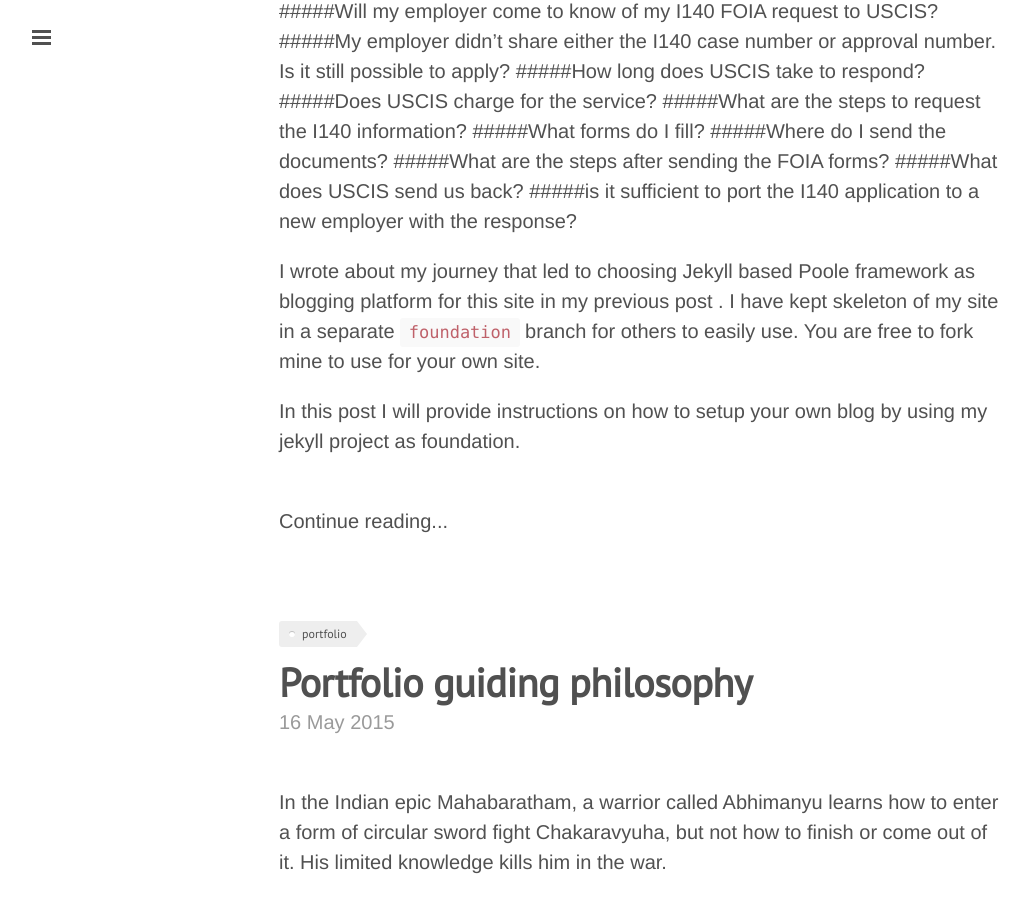
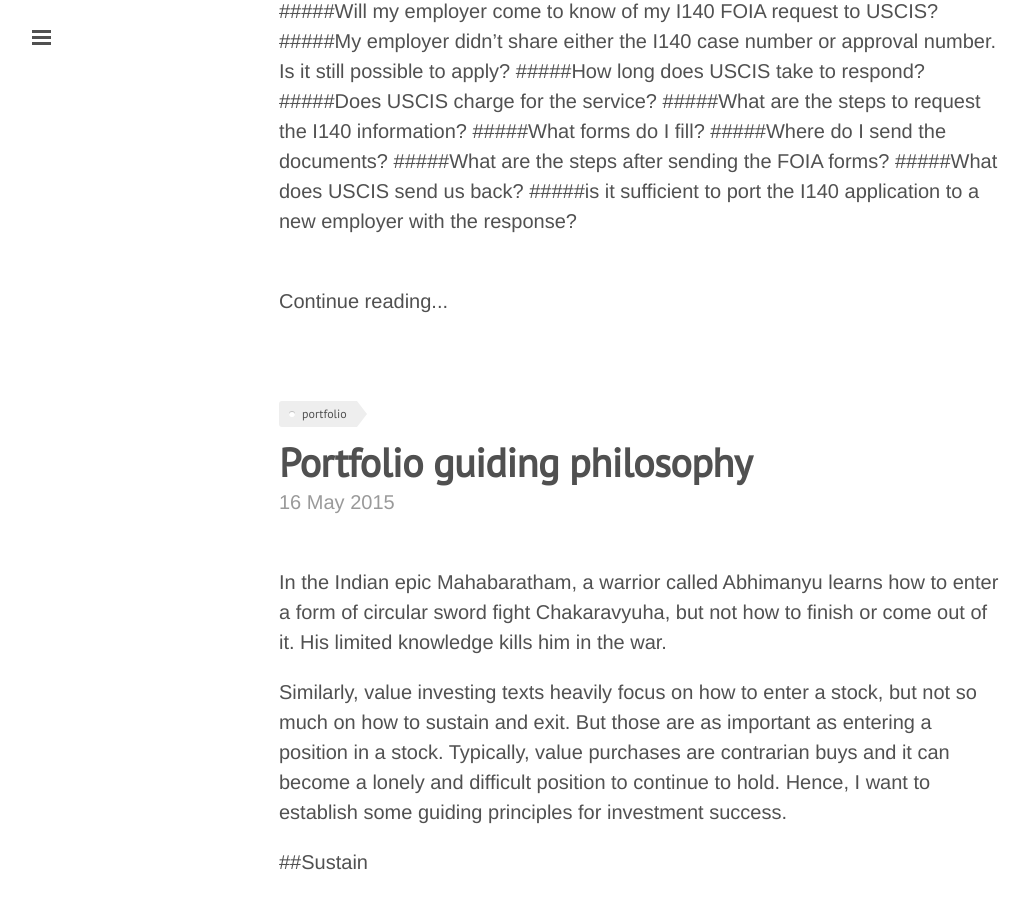
Before and after one commit to gitforwork2/gitforwork.github.io, a Jekyll site: the page built from index.html, in a window 1280 px wide and 900 px high, scrolled down 307 px. Shown: the whole window, without its empty margins (1-1030 px from the left). Built offline with Jekyll 4.4.1, drawn with Linux system fonts in a browser that asks for light colours; Markdown is read by kramdown in place of the engine named in the settings; the list of posts is cut into pages by our own code; some of the changed lines change nothing that is shown.

Commit message:
Starter post for the i140-FOIA

````diff
--- a/_posts/2015-12-10-how-to-use-foia-to-request-approved-i140.md
+++ b/_posts/2015-12-10-how-to-use-foia-to-request-approved-i140.md
@@ -17,107 +17,3 @@
 #####What are the steps after sending the FOIA forms?
 #####What does USCIS send us back?
 #####is it sufficient to port the I140 application to a new employer with the response?
-
-
-
-
-I wrote about my journey that led to choosing [Jekyll](http://jekyllrb.com/) based [Poole](http://getpoole.com/) framework
-as blogging platform for this site in my [previous post]({% post_url 2014-11-12-blogging-platform-hackers-octopress-docpad-poole %}) .
-I have kept skeleton of my site in a separate `foundation` branch for others to easily use. You are free to fork mine to use for your own site.
-
-In this post I will provide instructions on how to setup your own blog by using [my jekyll project](https://github.com/erajasekar/blog-jekyll) as foundation.
- <br>
-##Setup
-#####1. Clone `foundation` branch of [blog-jekyll](https://github.com/erajasekar/blog-jekyll/tree/foundation) repo.
-* Install [Jekyll](http://jekyllrb.com/)
-
-```bash
-$ gem install jekyll
-```
-
-#####2. If you are deploying to github, Install github-pages gem
-
-```bash
-$ gem install github-pages
-```
-
-#####3. If you plan to customize css files, Install Grunt for compiling css to single minified file
-
-```bash
-$ sudo npm install -g grunt-cli
-$ npm install grunt --save-dev
-```
-  Then, when you edit css files, run `grunt` to recompile css.
-
-##Running
-
-To get your site running locally, start Jekyll server
-
-```bash
-$ jekyll serve --port 9999
-```
-
-Then, Open [http://localhost:9999](http://localhost:9999) in your browser to view your site.
-
-##Customize
-+ Update configurations in `_config.yml` appropriate to your site.
-+ Replace `favicon.ico` , `images/profile.jpg`, `images/profile_small.jpg` in assets dir with your favicon and your profile pictures.
-+ If you are using github-pages to deploy update `CNAME` file with your domain name or delete this file if you are not using custom domain.
-+ Update `about.md` with your details.
-+ For social sharing, register your account with [AddThis](http://www.addthis.com/) and obtain code to update  files `addthis_follow_me.html` , `addthis_follow_me_header.html` , `addthis_share.html` in `_includes` dir.
-+ For disqus comments, update `disqusShortName` property in `_config.yml` and include option `comments: true` in yaml header of your posts.
-+ To enable facebook comments, create new app for your website at [developer page](http://developer.facebook.com) and update `facebookDevAppId` property in `_config.yml` with app id. If you don't want to include facebook comments, simply comment this property.
-+ For google analytics tracking, set up google analytics account for your site and update `_includes/google_analytics.html` with your site tracking code.
-+ For showing google analytics data like page views in your site
-	+ Follow [Google Analytics superProxy](https://developers.google.com/analytics/solutions/google-analytics-super-proxy) guide to publish your google analytics data on to google app engine.
-	+ Then, update `googleAnalyticsSuperProxyQuery` property in `_config.yml`
-+ Now you can begin writing your own posts.
-
-##Working with Drafts
-
-You might want to keep working in progress posts as drafts until it is ready to be published. So to create posts as drafts
-simply keep them in `_drafts` dir and Jekyll will ignore them when building site. To preview your drafts locally just
-use ***--drafts*** option like `jekyll serve --port 9999 --drafts` and jekyll will include your drafts in local site.
-
-##Importing existing blogs to Jekyll
-
-There are lot of tools available, if you already use other blogging platforms like wordpress or blogger and want to migrate to Jekyll.
-Checkout wide range of importers available for various platforms at [import.jekyllrb.com](http://import.jekyllrb.com/).
-There is also [wordpress plugin](https://github.com/benbalter/wordpress-to-jekyll-exporter/) which makes it painless to migrate from wordpress.
-
-One common problem when migrating from existing blogs could be the permalink structure might be different in your old blog.
-For eg: wordpress uses the format `~/YYYY/MM/title`, but this site uses simple format `posts/title`.
-You don't want to break the links of your posts you shared publicly in internet.
-
-There are two possible solutions to preserve your links:
-
-1. You can easily change permalink structure of Jekyll to [format of your choice](http://jekyllrb.com/docs/permalinks/) by tweaking `_config.yml`.
-2. If you decide to switch permalink structure of Jekyll, you can keep old links as is and setup redirects in server configuration files such as `.htaccess`
-to redirect old links to correct location. <br/>
-If you use github pages to deploy, you can follow [these instructions](https://help.github.com/articles/redirects-on-github-pages/)
-to setup redirects in github pages easily using jekyll-redirect-from gem .
-
-##Linking to other posts
-
-You might often link between your posts using internal site links. You can use [post-url](http://jekyllrb.com/docs/templates/#post-url)
-for this without having to worry about the URL's breaking when the site permalink style changes.
-Eg: {% raw %} `{% post_url 2010-07-21-name-of-post %}` {% endraw %}
-
-
-##Deployment
-+ To deploy to github pages, create a repository `youruserame.github.io` and push your code to master branch.
-+ For other deployment options, refer to [Jekyll documentation](http://jekyllrb.com/docs/deployment-methods/).
-
-##Custom domain
-If you would to setup your own custom domain for your blog,
-
-+ Create a CNAME file containing your custom domain at the root of your git repository
-+ In your DNS provider configuration, create a CNAME record that points from that domain to `yourusername.github.io`
-+ In your DNS provider configuration, create A records that resolve to the following IP addresses
-	+ 192.30.252.153
-	+ 192.30.252.154
-+ Here is snapshot of how I configured my domain [erajasekar.com](http://erajasekar.com) with DNS provider [namecheap.com](http://namecheap.com)
-
-<img  src="{{ site.baseurl }}assets/images/namecheap-dns-settings.png" alt="erajasekar.com dns settings in namecheap.com" />
-
-Now, you have got your own blog similar to this site.
````
